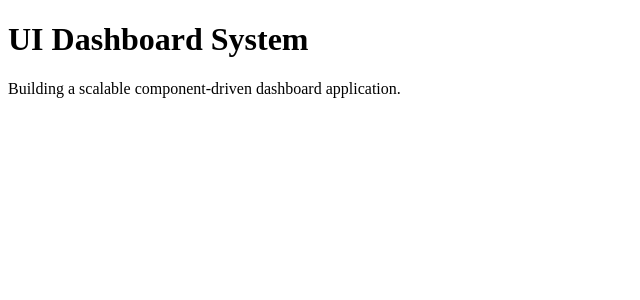
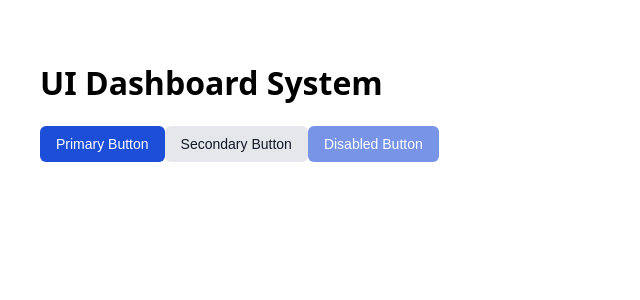
Before and after one commit to VishuJK09/ui-dashboard-system, a React (Vite) app: page / in a window 1280 px wide. Shown: the top 300 px of the page, without its empty margins (0-640 px from the left). Built offline with nearby package versions, Linux system fonts and the light colour scheme.

Commit message:
Add reusable Button component with variant and SCSS module structure

```diff
--- a/src/App.tsx
+++ b/src/App.tsx
@@ -1,8 +1,13 @@
+import Button from "./components/ui/button";
+
 function App() {
     return (
-        <div>
+        <div style={{ padding: "40px" }}>
             <h1>UI Dashboard System</h1>
-            <p>Building a scalable component-driven dashboard application.</p>
+
+            <Button>Primary Button</Button>
+            <Button variant="secondary">Secondary Button</Button>
+            <Button disabled>Disabled Button</Button>
         </div>
     )
 }
--- /dev/null
+++ b/src/components/ui/button.tsx
@@ -0,0 +1,24 @@
+import React from "react";
+
+type ButtonVariant = "primary" | "secondary";
+
+interface ButtonProps extends React.ButtonHTMLAttributes<HTMLButtonElement> {
+  variant?: ButtonVariant;
+}
+
+const Button: React.FC<ButtonProps> = ({
+  variant = "primary",
+  children,
+  ...rest
+}) => {
+  return (
+    <button
+      className={`btn btn--${variant}`}
+      {...rest}
+    >
+      {children}
+    </button>
+  );
+};
+
+export default Button;
--- a/src/main.tsx
+++ b/src/main.tsx
@@ -1,6 +1,7 @@
 import { StrictMode } from 'react'
 import { createRoot } from 'react-dom/client'
 import App from './App.tsx'
+import './styles/global.scss'
 
 createRoot(document.getElementById('root')!).render(
   <StrictMode>
--- /dev/null
+++ b/src/styles/components/_button.scss
@@ -0,0 +1,31 @@
+.btn {
+  padding: 10px 16px;
+  border-radius: 6px;
+  font-size: 14px;
+  cursor: pointer;
+  border: none;
+  transition: 0.2s ease;
+
+  &--primary {
+    background: #1d4ed8;
+    color: white;
+
+    &:hover {
+      background: #1e40af;
+    }
+  }
+
+  &--secondary {
+    background: #e5e7eb;
+    color: #111827;
+
+    &:hover {
+      background: #d1d5db;
+    }
+  }
+
+  &:disabled {
+    opacity: 0.6;
+    cursor: not-allowed;
+  }
+}
--- a/src/styles/global.scss
+++ b/src/styles/global.scss
@@ -1,3 +1,7 @@
+@use "./base/reset";
+@use "./base/typography";
+@use "./abstracts/variables";
+@use "./components/button";
 *,
 *::before,
 *::after {
```
Also changed, not shown: src/styles/abstracts/_mixins.scss (added), src/styles/abstracts/_variables.scss (added), src/styles/base/_reset.scss (added), src/styles/base/_typography.scss (added).
